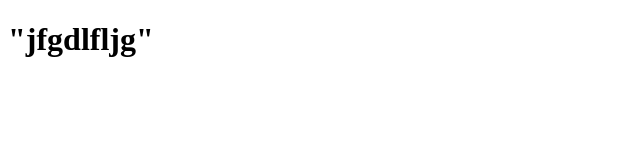
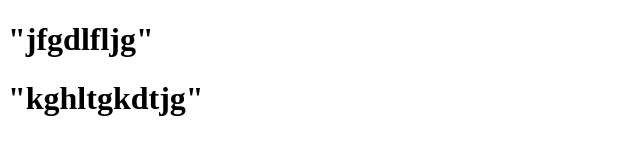
Before and after one commit to mahsima-nikpour/git-exam, a plain HTML site: page index.html in a window 1280 px wide. Shown: the whole page, without its empty margins (0-640 px from the left). Drawn offline with Linux system fonts and the light colour scheme.

Commit message:
Update index.html

```diff
--- a/index.html
+++ b/index.html
@@ -9,6 +9,6 @@
 </head>
 <body>
     <h1>"jfgdlfljg"</h1>
-
+    <h1>"kghltgkdtjg"</h1>
 </body>
 </html>
```
